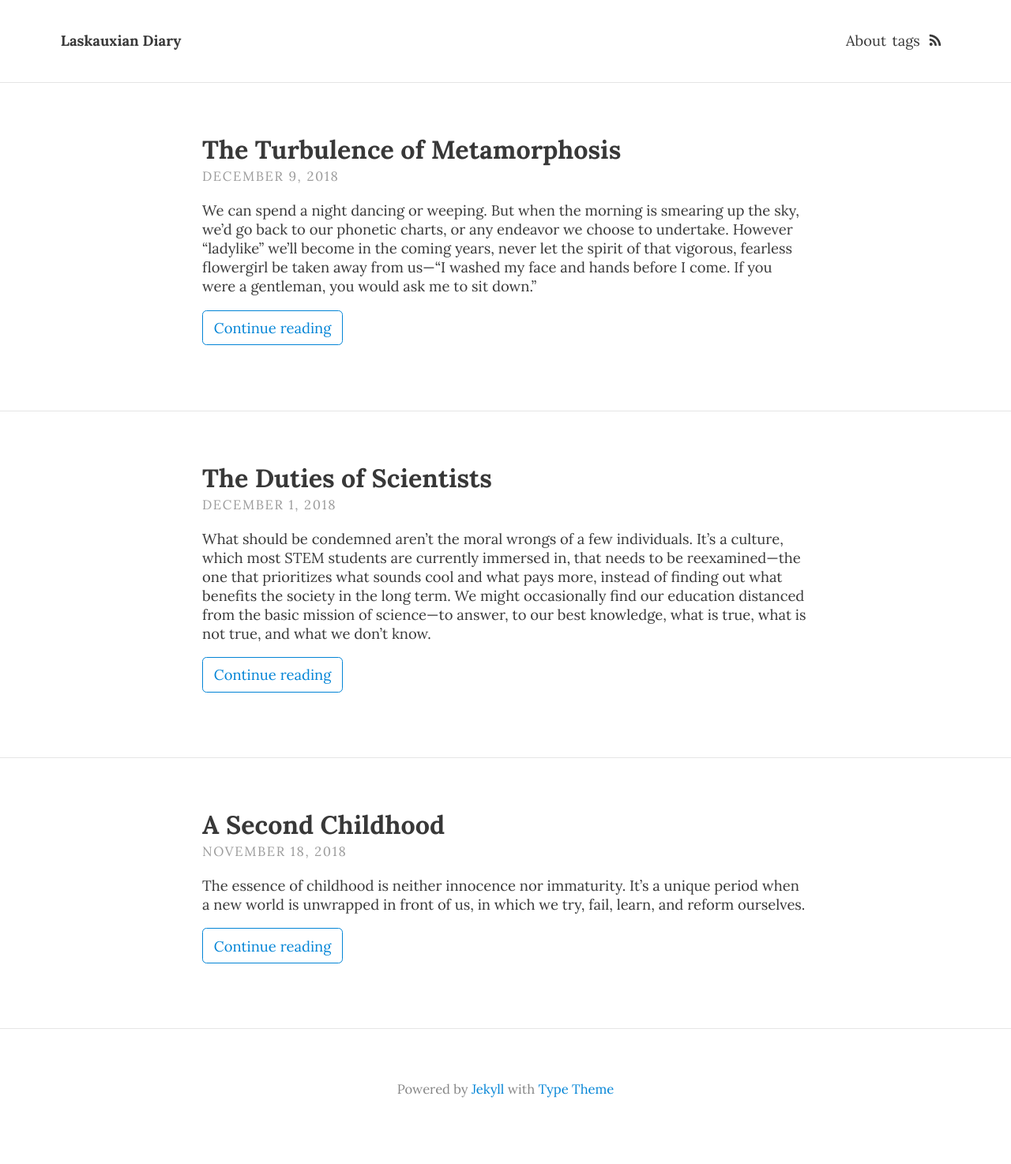
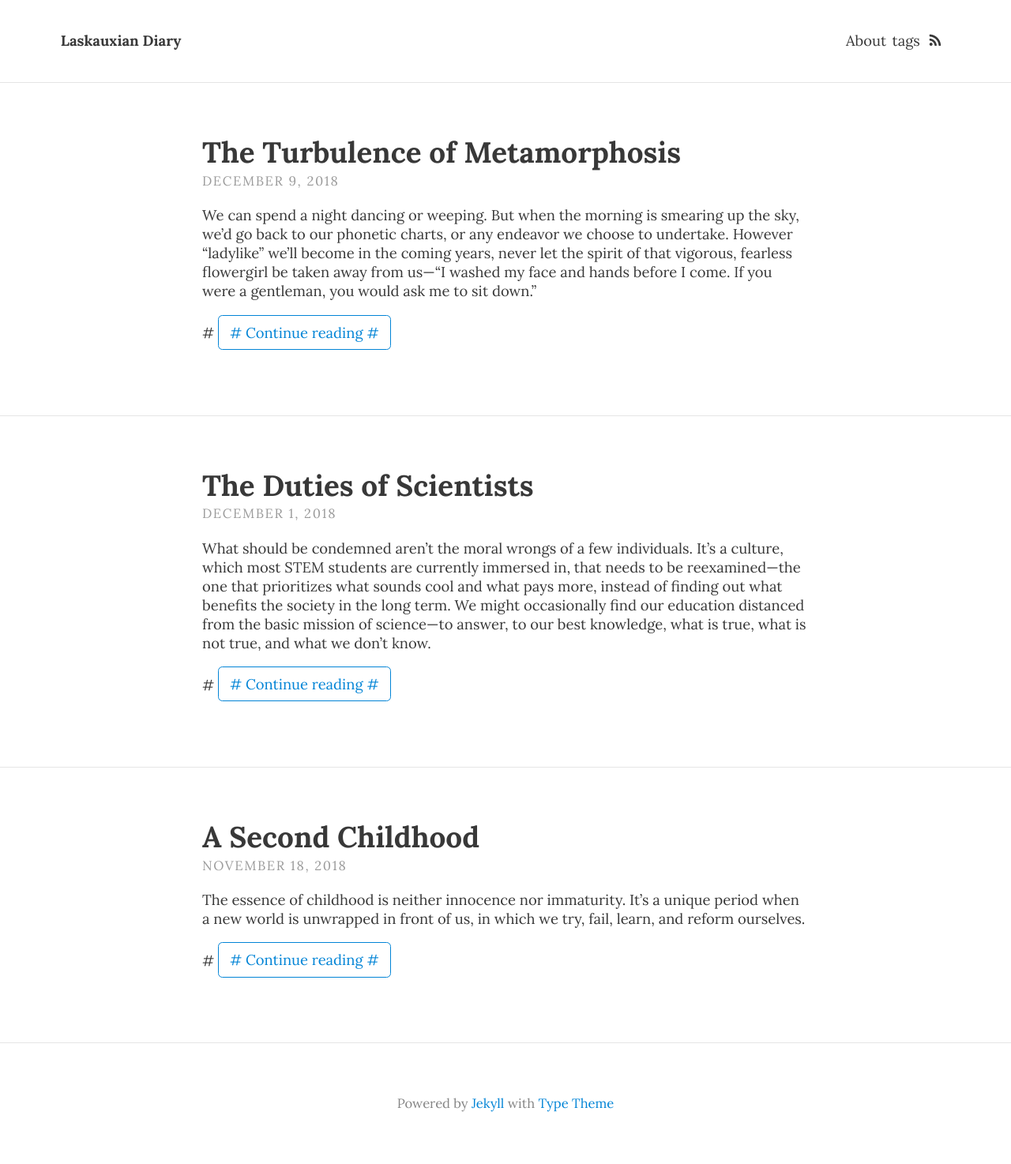
Before and after one commit to laskaux/laskaux.github.io, a Jekyll site: the page built from index.html, in a window 1280 px wide. Shown: the whole page at 79% size. Built offline with Jekyll 4.4.1, drawn with Linux system fonts in a browser that asks for light colours; the list of posts is cut into pages by our own code.

Commit message:
heading font

```diff
--- a/_layouts/home.html
+++ b/_layouts/home.html
@@ -25,9 +25,9 @@ layout: default
       </header>
       <div class="excerpt">
         {{ post.excerpt }}
-        <a class="button" href="{{ post.url | relative_url }}">
-          {{ site.theme_settings.str_continue_reading }}
-        </a>
+#        <a class="button" href="{{ post.url | relative_url }}">
+#          {{ site.theme_settings.str_continue_reading }}
+#        </a>
       </div>
     </div>
     {% endfor %}
--- a/_sass/base/_global.scss
+++ b/_sass/base/_global.scss
@@ -36,7 +36,7 @@ h1, h2, h3, h4, h5, h6 {
   }
 }
 h1 {
-  font-size: 1.75em;
+  font-size: 2.0em;
 }
 h2 {
   font-size: 1.5em;
--- a/_sass/layouts/_posts.scss
+++ b/_sass/layouts/_posts.scss
@@ -10,7 +10,7 @@ article,
 }
 article {
   .subtitle {
-    font-size: 1.35em;
+    font-size: 1.45em;
     font-weight: normal;
     margin: 0;
   }
```
Also changed, not shown: 2 other files.
